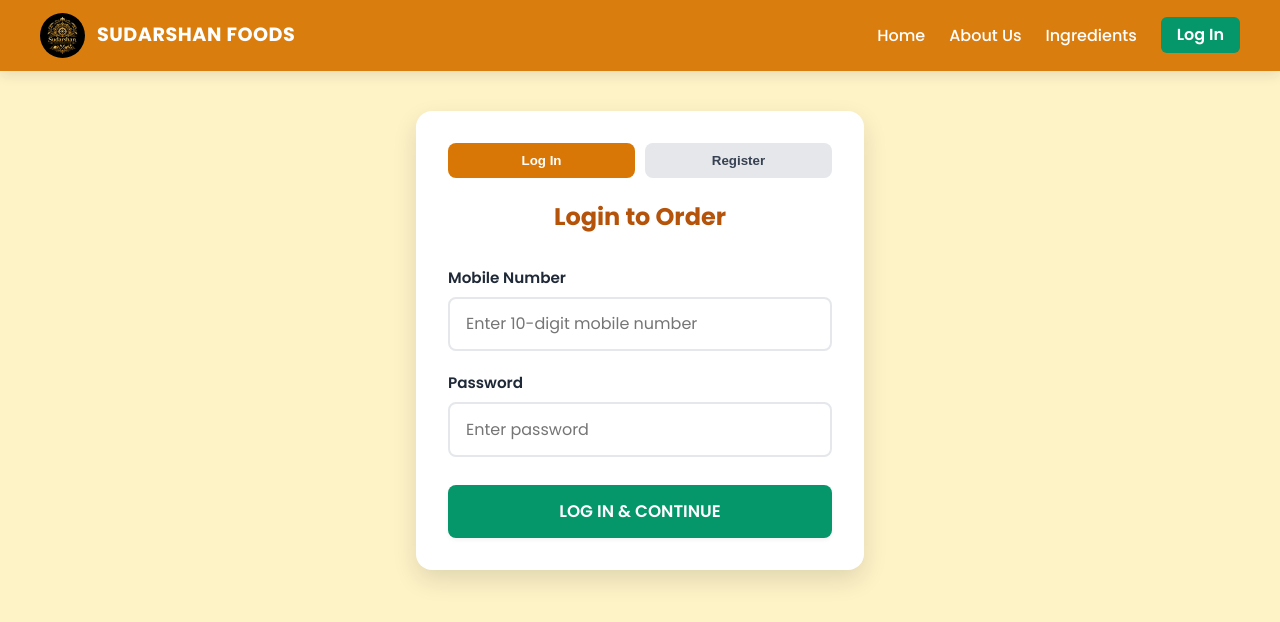
After one commit to omaswar175/SUDARSHAN, a Flask app: page /login in a window 1280 px wide. The commit adds this page. Shown: the top 622 px of the page. Run offline with Flask 3, Linux system fonts and the light colour scheme.

Commit message:
Added customer login authentication, navbar auth buttons, and updated templates

```diff
--- a/app.py
+++ b/app.py
@@ -1,5 +1,6 @@
 import os
-from flask import Flask, render_template, request, redirect, url_for
+from functools import wraps
+from flask import Flask, render_template, request, redirect, url_for, session, flash
 from flask_sqlalchemy import SQLAlchemy
 
 app = Flask(__name__)
@@ -15,17 +16,35 @@ app.config['SQLALCHEMY_TRACK_MODIFICATIONS'] = False
 
 db = SQLAlchemy(app)
 
+# User model for customer login
+class User(db.Model):
+    id = db.Column(db.Integer, primary_key=True)
+    name = db.Column(db.String(100), nullable=False)
+    phone = db.Column(db.String(15), unique=True, nullable=False)
+    email = db.Column(db.String(100), nullable=False)
+    password = db.Column(db.String(100), nullable=False)
+
 # Database model storing customer orders & payment details
 class Order(db.Model):
     id = db.Column(db.Integer, primary_key=True)
     customer_name = db.Column(db.String(100), nullable=False)
     email = db.Column(db.String(100), nullable=False)
     phone = db.Column(db.String(15), nullable=False)
-    item_name = db.Column(db.Text, nullable=False)  # Stores selected products and quantities
+    item_name = db.Column(db.Text, nullable=False)
     quantity = db.Column(db.String(50), nullable=True)
     address = db.Column(db.Text, nullable=False)
-    payment_ref = db.Column(db.String(100), nullable=True)  # Stores UPI UTR or Cash Note
+    payment_ref = db.Column(db.String(100), nullable=True)
     status = db.Column(db.String(30), default="Pending Verification")
+
+# Login Required Decorator
+def login_required(f):
+    @wraps(f)
+    def decorated_function(*args, **kwargs):
+        if 'user_id' not in session:
+            next_item = request.args.get('item', '')
+            return redirect(url_for('login', next_item=next_item))
+        return f(*args, **kwargs)
+    return decorated_function
 
 @app.route('/')
 def home():
@@ -39,20 +58,78 @@ def about():
 def ingredients():
     return render_template('ingridient.html')
 
+# Customer Login Route
+@app.route('/login', methods=['GET', 'POST'])
+def login():
+    next_item = request.args.get('next_item', '')
+    if request.method == 'POST':
+        phone = request.form.get('phone')
+        password = request.form.get('password')
+        next_item = request.form.get('next_item', '')
+
+        user = User.query.filter_by(phone=phone, password=password).first()
+        if user:
+            session['user_id'] = user.id
+            session['user_name'] = user.name
+            session['user_phone'] = user.phone
+            session['user_email'] = user.email
+            if next_item:
+                return redirect(url_for('order', item=next_item))
+            return redirect(url_for('order'))
+        else:
+            flash("Invalid Mobile Number or Password. Please try again.")
+
+    return render_template('login.html', next_item=next_item)
+
+# Customer Registration Route
+@app.route('/register', methods=['POST'])
+def register():
+    name = request.form.get('name')
+    phone = request.form.get('phone')
+    email = request.form.get('email')
+    password = request.form.get('password')
+    next_item = request.form.get('next_item', '')
+
+    existing_user = User.query.filter_by(phone=phone).first()
+    if existing_user:
+        flash("Mobile number is already registered. Please log in.")
+        return redirect(url_for('login', next_item=next_item))
+
+    new_user = User(name=name, phone=phone, email=email, password=password)
+    db.session.add(new_user)
+    db.session.commit()
+
+    session['user_id'] = new_user.id
+    session['user_name'] = new_user.name
+    session['user_phone'] = new_user.phone
+    session['user_email'] = new_user.email
+
+    if next_item:
+        return redirect(url_for('order', item=next_item))
+    return redirect(url_for('order'))
+
+# Logout Route
+@app.route('/logout')
+def logout():
+    session.clear()
+    return redirect(url_for('home'))
+
+# Protected Order Page
 @app.route('/order')
+@login_required
 def order():
     selected_item = request.args.get('item', '')
     return render_template('order.html', selected_item=selected_item)
 
 @app.route('/place-order', methods=['POST'])
+@login_required
 def place_order():
-    name = request.form.get('name')
-    email = request.form.get('email')
-    phone = request.form.get('phone')
+    name = session.get('user_name')
+    email = session.get('user_email')
+    phone = session.get('user_phone')
     address = request.form.get('address')
-    payment_mode = request.form.get('payment_mode')  # 'UPI' or 'Cash'
+    payment_mode = request.form.get('payment_mode')
 
-    # Collect multiple selected items and their quantities
     selected_items = []
 
     chakli_qty = request.form.get('chakli_qty')
@@ -67,7 +144,6 @@ def place_order():
     if request.form.get('makka_check') and makka_qty:
         selected_items.append(f"Makka Poha ({makka_qty})")
 
-    # Fallback if no item checkbox was explicitly selected
     if not selected_items:
         fallback_item = request.form.get('fallback_item', 'Custom Food Order')
         fallback_qty = request.form.get('fallback_qty', '1 kg')
@@ -82,7 +158,6 @@ def place_order():
         payment_ref = "[Cash] Cash on Delivery"
         order_status = "COD / Cash Order"
 
-    # Save to database
     new_order = Order(
         customer_name=name,
         email=email,
@@ -98,49 +173,42 @@ def place_order():
 
     return render_template('order.html', success=True, customer_name=name, items_summary=items_summary, phone=phone, payment_mode=payment_mode)
 
-# Customer Portal & Booking Tracker Route
 @app.route('/portal', methods=['GET', 'POST'])
 def user_portal():
     user_orders = None
-    searched_phone = None
+    searched_phone = session.get('user_phone')
     customer_info = None
 
     if request.method == 'POST':
         searched_phone = request.form.get('phone', '').strip()
-        if searched_phone:
-            user_orders = Order.query.filter_by(phone=searched_phone).order_by(Order.id.desc()).all()
-            if user_orders:
-                customer_info = {
-                    'name': user_orders[0].customer_name,
-                    'email': user_orders[0].email,
-                    'phone': user_orders[0].phone
-                }
+
+    if searched_phone:
+        user_orders = Order.query.filter_by(phone=searched_phone).order_by(Order.id.desc()).all()
+        if user_orders:
+            customer_info = {
+                'name': user_orders[0].customer_name,
+                'email': user_orders[0].email,
+                'phone': user_orders[0].phone
+            }
 
     return render_template('user_portal.html', orders=user_orders, phone=searched_phone, customer=customer_info)
 
-# Secured Admin Dashboard
 @app.route('/admin')
 def admin_orders():
     secret_key = request.args.get('key')
-    ADMIN_SECRET_KEY = 'SudarshanAkola2026'
-
-    if secret_key != ADMIN_SECRET_KEY:
-        return "<h1>404 Not Found</h1><p>The requested URL was not found on the server.</p>", 404
+    if secret_key != 'SudarshanAkola2026':
+        return "<h1>404 Not Found</h1>", 404
 
     orders = Order.query.order_by(Order.id.desc()).all()
     html = """
     <html>
-    <head>
-        <title>Admin Dashboard - Sudarshan Foods</title>
-        <meta name="viewport" content="width=device-width, initial-scale=1.0">
-    </head>
-    <body style="font-family: Arial, sans-serif; padding: 20px; background-color: #f9fafb;">
-    <h2 style="color: #b45309;">Customer Orders Dashboard</h2>
-    <div style="overflow-x: auto;">
-        <table border="1" cellpadding="10" cellspacing="0" style="border-collapse: collapse; width: 100%; background: #ffffff;">
-            <tr style="background-color: #d97706; color: white;">
-                <th>Order ID</th><th>Customer</th><th>Phone</th><th>Email</th><th>Items & Quantities</th><th>Address</th><th>Payment Info</th><th>Status</th>
-            </tr>
+    <head><title>Admin Dashboard - Sudarshan Foods</title></head>
+    <body style="font-family: Arial, sans-serif; padding: 20px;">
+    <h2>Customer Orders Dashboard</h2>
+    <table border="1" cellpadding="10" cellspacing="0" style="border-collapse: collapse; width: 100%;">
+        <tr style="background-color: #d97706; color: white;">
+            <th>Order ID</th><th>Customer</th><th>Phone</th><th>Email</th><th>Items & Quantities</th><th>Address</th><th>Payment Info</th><th>Status</th>
+        </tr>
     """
     for o in orders:
         html += f"""
@@ -151,11 +219,11 @@ def admin_orders():
             <td>{o.email}</td>
             <td style="color: #b45309; font-weight: bold;">{o.item_name}</td>
             <td>{o.address}</td>
-            <td style="color: #059669; font-weight: bold;">{o.payment_ref if o.payment_ref else 'N/A'}</td>
+            <td>{o.payment_ref if o.payment_ref else 'N/A'}</td>
             <td>{o.status}</td>
         </tr>
         """
-    html += "</table></div></body></html>"
+    html += "</table></body></html>"
     return html
 
 if __name__ == '__main__':
--- a/static/css/farar.css
+++ b/static/css/farar.css
@@ -1,12 +1,11 @@
-/* Google Font Import */
 @import url('https://fonts.googleapis.com/css2?family=Poppins:wght@300;400;500;600;700&display=swap');
 
 :root {
-    --primary-color: #d97706;      /* Warm Festive Orange */
+    --primary-color: #d97706;
     --primary-dark: #b45309;
-    --accent-color: #059669;       /* Fresh Green */
+    --accent-color: #059669;
     --accent-dark: #047857;
-    --bg-light: #fef3c7;          /* Soft Cream Background */
+    --bg-light: #fef3c7;
     --card-bg: #ffffff;
     --text-dark: #1f2937;
     --text-muted: #6b7280;
@@ -29,7 +28,6 @@ body {
     overflow-x: hidden;
 }
 
-/* --- Glassmorphism Navigation Bar --- */
 header {
     background: rgba(217, 119, 6, 0.95);
     backdrop-filter: blur(10px);
@@ -72,6 +70,7 @@ header {
     display: flex;
     gap: 1.5rem;
     list-style: none;
+    align-items: center;
 }
 
 .nav-links a {
@@ -85,7 +84,33 @@ header {
     color: #fef08a;
 }
 
-/* --- Hero & Banner Section --- */
+/* Nav Auth Button Styling */
+.nav-auth-btn {
+    padding: 0.4rem 1rem !important;
+    border-radius: 6px;
+    font-weight: 600 !important;
+    text-decoration: none;
+    transition: all 0.2s ease;
+}
+
+.login-btn {
+    background-color: var(--accent-color, #059669);
+    color: #ffffff !important;
+}
+
+.login-btn:hover {
+    background-color: var(--accent-dark, #047857);
+}
+
+.logout-btn {
+    background-color: #dc2626;
+    color: #ffffff !important;
+}
+
+.logout-btn:hover {
+    background-color: #b91c1c;
+}
+
 .hero-section {
     max-width: 1200px;
     margin: 1.5rem auto;
@@ -106,7 +131,6 @@ header {
     margin-bottom: 1.5rem;
 }
 
-/* --- Responsive Image Slider --- */
 #outerbox {
     width: 100%;
     max-width: 1100px;
@@ -135,7 +159,6 @@ header {
     100% { transform: translateX(0); }
 }
 
-/* --- Product Cards Grid --- */
 .section-title {
     text-align: center;
     font-size: 1.8rem;
@@ -202,7 +225,6 @@ header {
     transform: scale(1.02);
 }
 
-/* --- Responsive Modern Footer --- */
 footer {
     background-color: #1f2937;
     color: #f3f4f6;
@@ -235,18 +257,6 @@ footer {
     color: #ffffff;
 }
 
-.social-icons {
-    display: flex;
-    gap: 1rem;
-    margin-top: 0.5rem;
-}
-
-.social-icons img {
-    height: 35px;
-    width: auto;
-    border-radius: 6px;
-}
-
 .footer-bottom {
     text-align: center;
     border-top: 1px solid #374151;
@@ -256,7 +266,6 @@ footer {
     color: #9ca3af;
 }
 
-/* --- Mobile Nav Rules --- */
 @media (max-width: 640px) {
     .nav-container {
         flex-direction: column;
--- a/static/css/order.css
+++ b/static/css/order.css
@@ -1,4 +1,3 @@
-/* Order Form Container */
 .order-wrapper {
     max-width: 650px;
     margin: 2rem auto;
@@ -9,7 +8,7 @@
     background: #ffffff;
     border-radius: 16px;
     padding: 2rem;
-    box-shadow: var(--shadow-lg);
+    box-shadow: var(--shadow-lg, 0 10px 25px rgba(0, 0, 0, 0.12));
 }
 
 .order-form {
@@ -27,7 +26,7 @@
 .form-group label {
     font-weight: 600;
     font-size: 0.95rem;
-    color: var(--text-dark);
+    color: var(--text-dark, #1f2937);
 }
 
 .form-group input,
@@ -39,14 +38,14 @@
     border-radius: 8px;
     font-size: 1rem;
     font-family: inherit;
-    transition: border-color 0.2s ease;
+    transition: border-color 0.2s ease, box-shadow 0.2s ease;
 }
 
 .form-group input:focus,
 .form-group select:focus,
 .form-group textarea:focus {
     outline: none;
-    border-color: var(--primary-color);
+    border-color: var(--primary-color, #d97706);
     box-shadow: 0 0 0 3px rgba(217, 119, 6, 0.15);
 }
 
@@ -54,3 +53,91 @@
     resize: vertical;
     min-height: 100px;
 }
+
+.product-selection-box {
+    background-color: var(--bg-light, #fef3c7);
+    padding: 1.25rem;
+    border-radius: 12px;
+    border: 1px solid #fde68a;
+}
+
+.product-item-row {
+    display: flex;
+    align-items: center;
+    justify-content: space-between;
+    gap: 10px;
+    margin-bottom: 0.75rem;
+}
+
+.product-item-row:last-child {
+    margin-bottom: 0;
+}
+
+.product-item-row input[type="checkbox"] {
+    accent-color: var(--primary-color, #d97706);
+    width: 18px;
+    height: 18px;
+    cursor: pointer;
+}
+
+.product-item-row input[type="text"] {
+    width: 130px;
+    padding: 0.4rem 0.75rem;
+    font-size: 0.85rem;
+}
+
+#upi-section {
+    background-color: #fffbeb;
+    padding: 1.25rem;
+    border-radius: 12px;
+    border: 2px dashed var(--primary-color, #d97706);
+    text-align: center;
+    margin-top: 0.5rem;
+}
+
+#cash-section {
+    background-color: #ecfdf5;
+    padding: 1.25rem;
+    border-radius: 12px;
+    border: 2px dashed var(--accent-color, #059669);
+    text-align: center;
+    margin-top: 0.5rem;
+}
+
+.btn-submit {
+    width: 100%;
+    padding: 0.85rem 1.5rem;
+    border: none;
+    border-radius: 8px;
+    background-color: var(--accent-color, #059669);
+    color: #ffffff;
+    font-family: inherit;
+    font-weight: 600;
+    font-size: 1.05rem;
+    cursor: pointer;
+    transition: background-color 0.2s ease, transform 0.1s ease;
+    box-shadow: var(--shadow-sm, 0 2px 4px rgba(0, 0, 0, 0.05));
+    margin-top: 0.5rem;
+}
+
+.btn-submit:hover {
+    background-color: var(--accent-dark, #047857);
+    transform: translateY(-2px);
+    box-shadow: var(--shadow-md, 0 4px 12px rgba(0, 0, 0, 0.1));
+}
+
+@media (max-width: 640px) {
+    .order-card {
+        padding: 1.5rem;
+    }
+
+    .product-item-row {
+        flex-direction: column;
+        align-items: flex-start;
+        gap: 0.4rem;
+    }
+
+    .product-item-row input[type="text"] {
+        width: 100%;
+    }
+}
--- /dev/null
+++ b/templates/login.html
@@ -0,0 +1,126 @@
+<!DOCTYPE html>
+<html lang="en">
+<head>
+    <meta charset="UTF-8">
+    <meta name="viewport" content="width=device-width, initial-scale=1.0">
+    <title>Customer Login - Sudarshan Food Production</title>
+    <link rel="stylesheet" href="{{ url_for('static', filename='css/farar.css') }}">
+    <link rel="stylesheet" href="{{ url_for('static', filename='css/order.css') }}">
+    <link rel="icon" href="{{ url_for('static', filename='images/sudharshan icon.png') }}">
+</head>
+<body>
+
+    <!-- Header Navigation -->
+    <header>
+        <nav class="nav-container">
+            <a href="{{ url_for('home') }}" class="brand-logo">
+                <img src="{{ url_for('static', filename='images/sudarshanlogo.png') }}" alt="Logo">
+                <span class="brand-title">SUDARSHAN FOODS</span>
+            </a>
+            <ul class="nav-links">
+                <li><a href="{{ url_for('home') }}">Home</a></li>
+                <li><a href="{{ url_for('about') }}">About Us</a></li>
+                <li><a href="{{ url_for('ingredients') }}">Ingredients</a></li>
+                <li>
+                    <a href="{{ url_for('login') }}" class="nav-auth-btn login-btn">
+                        Log In
+                    </a>
+                </li>
+            </ul>
+        </nav>
+    </header>
+
+    <div class="order-wrapper" style="max-width: 480px; margin: 40px auto;">
+        <div class="order-card">
+
+            {% with messages = get_flashed_messages() %}
+              {% if messages %}
+                <div style="background: #fef2f2; border: 1px solid #fecaca; color: #991b1b; padding: 10px; border-radius: 8px; margin-bottom: 15px; text-align: center;">
+                  {% for message in messages %}
+                    <p style="margin: 0; font-size: 0.9rem;">{{ message }}</p>
+                  {% endfor %}
+                </div>
+              {% endif %}
+            {% endwith %}
+
+            <div style="display: flex; gap: 10px; margin-bottom: 20px;">
+                <button type="button" id="login-tab-btn" onclick="showTab('login')" style="flex: 1; padding: 10px; border: none; background: #d97706; color: white; border-radius: 8px; font-weight: bold; cursor: pointer;">Log In</button>
+                <button type="button" id="register-tab-btn" onclick="showTab('register')" style="flex: 1; padding: 10px; border: none; background: #e5e7eb; color: #374151; border-radius: 8px; font-weight: bold; cursor: pointer;">Register</button>
+            </div>
+
+            <!-- Login Form -->
+            <form id="login-form" action="{{ url_for('login') }}" method="POST" class="order-form">
+                <h2 style="text-align: center; color: var(--primary-dark); margin-bottom: 10px;">Login to Order</h2>
+                <input type="hidden" name="next_item" value="{{ next_item }}">
+
+                <div class="form-group">
+                    <label for="phone">Mobile Number</label>
+                    <input type="tel" name="phone" placeholder="Enter 10-digit mobile number" required>
+                </div>
+
+                <div class="form-group">
+                    <label for="password">Password</label>
+                    <input type="password" name="password" placeholder="Enter password" required>
+                </div>
+
+                <button type="submit" class="btn-submit">LOG IN & CONTINUE</button>
+            </form>
+
+            <!-- Register Form -->
+            <form id="register-form" action="{{ url_for('register') }}" method="POST" class="order-form" style="display: none;">
+                <h2 style="text-align: center; color: var(--primary-dark); margin-bottom: 10px;">Create Account</h2>
+                <input type="hidden" name="next_item" value="{{ next_item }}">
+
+                <div class="form-group">
+                    <label for="name">Full Name</label>
+                    <input type="text" name="name" placeholder="Enter full name" required>
+                </div>
+
+                <div class="form-group">
+                    <label for="phone">Mobile Number</label>
+                    <input type="tel" name="phone" placeholder="10-digit mobile number" required>
+                </div>
+
+                <div class="form-group">
+                    <label for="email">Email Address</label>
+                    <input type="email" name="email" placeholder="name@example.com" required>
+                </div>
+
+                <div class="form-group">
+                    <label for="password">Create Password</label>
+                    <input type="password" name="password" placeholder="Create password" required>
+                </div>
+
+                <button type="submit" class="btn-submit">REGISTER & CONTINUE</button>
+            </form>
+
+        </div>
+    </div>
+
+    <script>
+    function showTab(tab) {
+        var loginForm = document.getElementById('login-form');
+        var regForm = document.getElementById('register-form');
+        var loginBtn = document.getElementById('login-tab-btn');
+        var regBtn = document.getElementById('register-tab-btn');
+
+        if (tab === 'login') {
+            loginForm.style.display = 'flex';
+            regForm.style.display = 'none';
+            loginBtn.style.background = '#d97706';
+            loginBtn.style.color = 'white';
+            regBtn.style.background = '#e5e7eb';
+            regBtn.style.color = '#374151';
+        } else {
+            loginForm.style.display = 'none';
+            regForm.style.display = 'flex';
+            regBtn.style.background = '#d97706';
+            regBtn.style.color = 'white';
+            loginBtn.style.background = '#e5e7eb';
+            loginBtn.style.color = '#374151';
+        }
+    }
+    </script>
+
+</body>
+</html>
```
Also changed, not shown: templates/about.html (+20 -7 lines), templates/index.html (+19 -6 lines), templates/ingridient.html (+23 -47 lines), templates/order.html (+39 -34 lines), templates/user_portal.html (+19 -10 lines).
